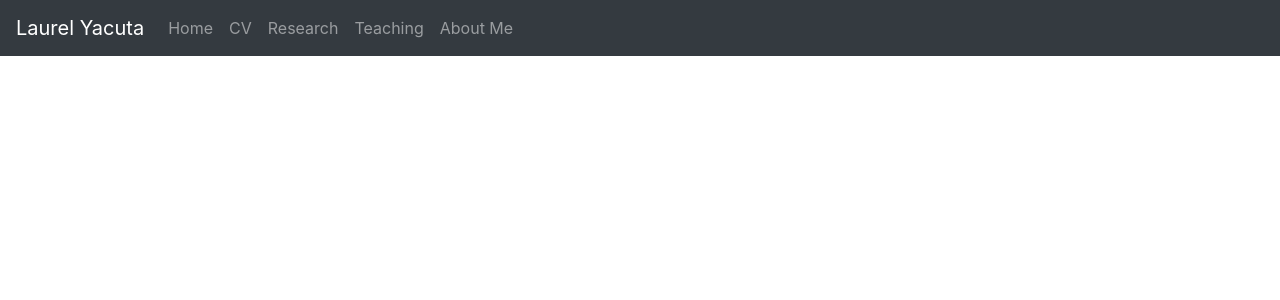
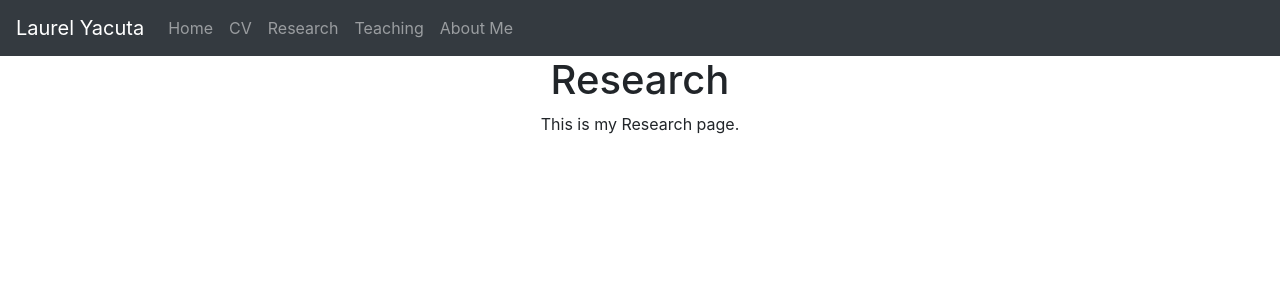
Before and after one commit to laurelyacuta/laurelyacuta.github.io, a React (Create React App) app: page /research in a window 1280 px wide. Shown: the top 300 px of the page. Built offline with nearby package versions, Linux system fonts and the light colour scheme.

Commit message:
Added initial research page

```diff
--- a/src/App.js
+++ b/src/App.js
@@ -2,6 +2,7 @@ import { BrowserRouter, Routes, Route } from "react-router-dom";
 import NavBar from './components/navbar';
 import Home from './pages/home';
 import CV from './pages/cv';
+import Research from "./pages/research";
 import './App.css';
 
 function App() {
@@ -19,6 +20,7 @@ function App() {
           <Route exact path="/" element={<Home/>}/>
           <Route exact path="/home" element={<Home/>}/>
           <Route exact path="/cv" element={<CV/>}/>
+          <Route exact path="/research" element={<Research/>}/>
         </Routes>
       </BrowserRouter>
     </div>
--- /dev/null
+++ b/src/pages/research/index.js
@@ -0,0 +1,16 @@
+import React, { Component } from 'react';
+
+class Research extends Component {
+  render() {
+    return (
+      <div className="CV">
+        <h1>Research</h1>
+        <p>
+          This is my Research page.
+        </p>
+      </div>
+    );
+  }
+}
+
+export default Research;
```
